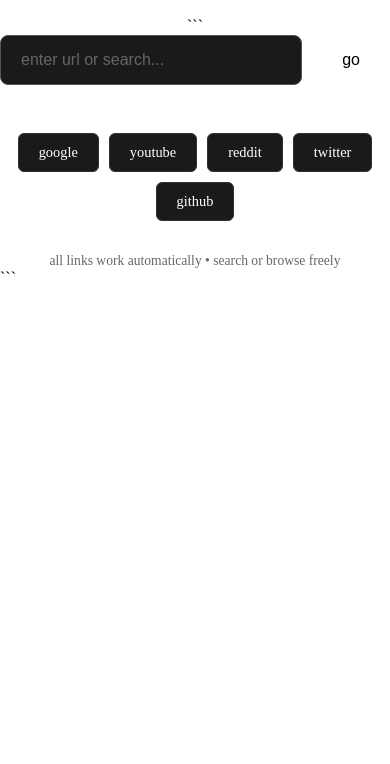
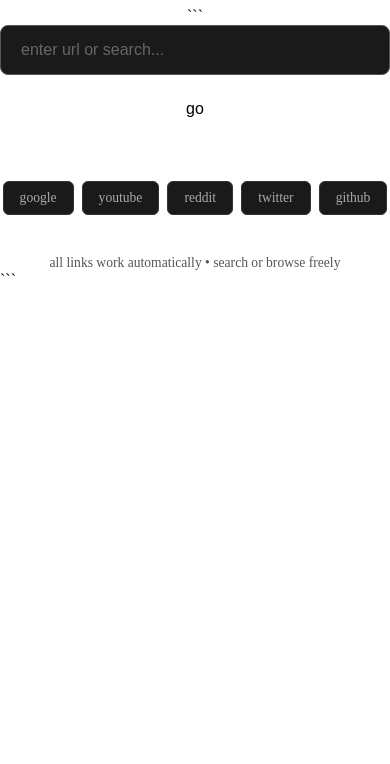
Before and after one commit to granthhss0/project-ocho, a website: page public/index.html in a window 390 px wide. Shown: the part 80-844 px from the top of the page. Drawn offline with Linux system fonts and the light colour scheme.

Commit message:
Update index.html

````diff
--- a/public/index.html
+++ b/public/index.html
@@ -95,6 +95,9 @@
         flex-wrap: wrap;
         gap: 10px;
         justify-content: center;
+        max-width: 500px;
+        margin-left: auto;
+        margin-right: auto;
     }
 
     .quick-link {
@@ -102,22 +105,48 @@
         border: 1px solid #333;
         padding: 10px 20px;
         border-radius: 6px;
-        color: #fff;
+        color: #aaa;
         text-decoration: none;
         font-size: 0.9rem;
         transition: all 0.2s;
         cursor: pointer;
+        font-weight: 400;
     }
 
     .quick-link:hover {
         background: #252525;
-        border-color: #444;
+        border-color: #555;
+        color: #fff;
     }
 
     .info {
-        margin-top: 2rem;
-        color: #666;
+        margin-top: 2.5rem;
+        color: #555;
         font-size: 0.85rem;
+        font-weight: 300;
+    }
+
+    @media (max-width: 600px) {
+        h1 {
+            font-size: 2rem;
+        }
+
+        .search-box {
+            flex-direction: column;
+        }
+
+        #goButton {
+            width: 100%;
+        }
+
+        .quick-links {
+            gap: 8px;
+        }
+
+        .quick-link {
+            padding: 8px 16px;
+            font-size: 0.85rem;
+        }
     }
 </style>
 ```
````
